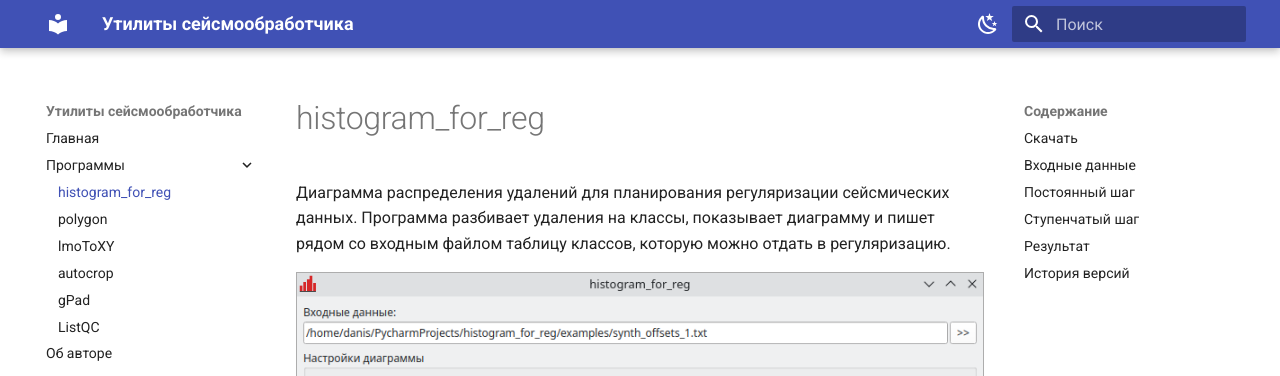
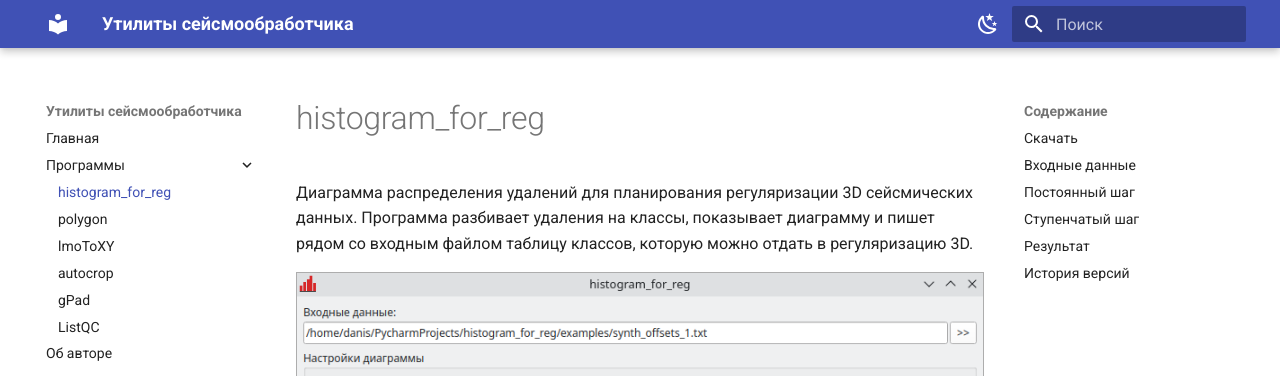
Before and after one commit to daniscoder/daniscoder.github.io, an MkDocs documentation site: the page built from docs/histogram_for_reg.md, in a window 1280 px wide and 900 px high. Shown: the top 376 px of the window. Built offline with MkDocs 1.6.1 and Material for MkDocs 9.7.7, drawn with Linux system fonts in a browser that asks for light colours.

```diff
--- a/docs/histogram_for_reg.md
+++ b/docs/histogram_for_reg.md
@@ -1,8 +1,8 @@
 # histogram_for_reg
 
-Диаграмма распределения удалений для планирования регуляризации сейсмических
+Диаграмма распределения удалений для планирования регуляризации 3D сейсмических
 данных. Программа разбивает удаления на классы, показывает диаграмму и пишет
-рядом со входным файлом таблицу классов, которую можно отдать в регуляризацию.
+рядом со входным файлом таблицу классов, которую можно отдать в регуляризацию 3D.
 
 ![Окно histogram_for_reg](img/histogram.png)
 
--- a/mkdocs.yml
+++ b/mkdocs.yml
@@ -3,7 +3,7 @@ site_url: https://daniscoder.github.io/
 site_author: Danis Arslanov
 site_description: >-
   Небольшие программы-помощники к обработке сейсморазведочных данных:
-  классы удалений для регуляризации, контур съемки, модель ВЧР по первым
+  классы удалений для регуляризации 3D, контур съемки, модель ВЧР по первым
   вступлениям, обрезка снимков экрана. Windows и Linux, без установки.
 copyright: '&copy; 2026 Danis Arslanov'
 
```
Also changed, not shown: docs/index.md (+1 -1 lines).
